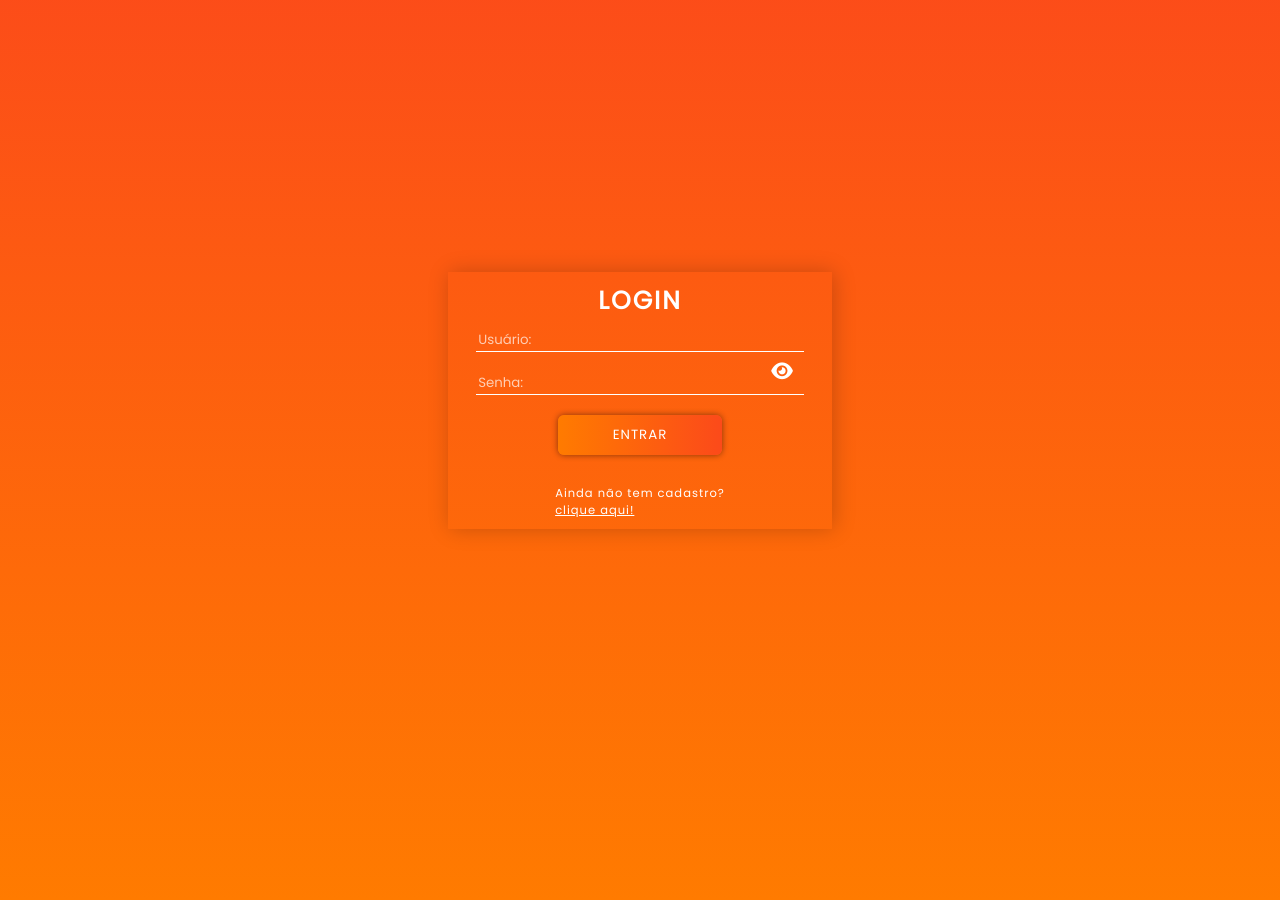
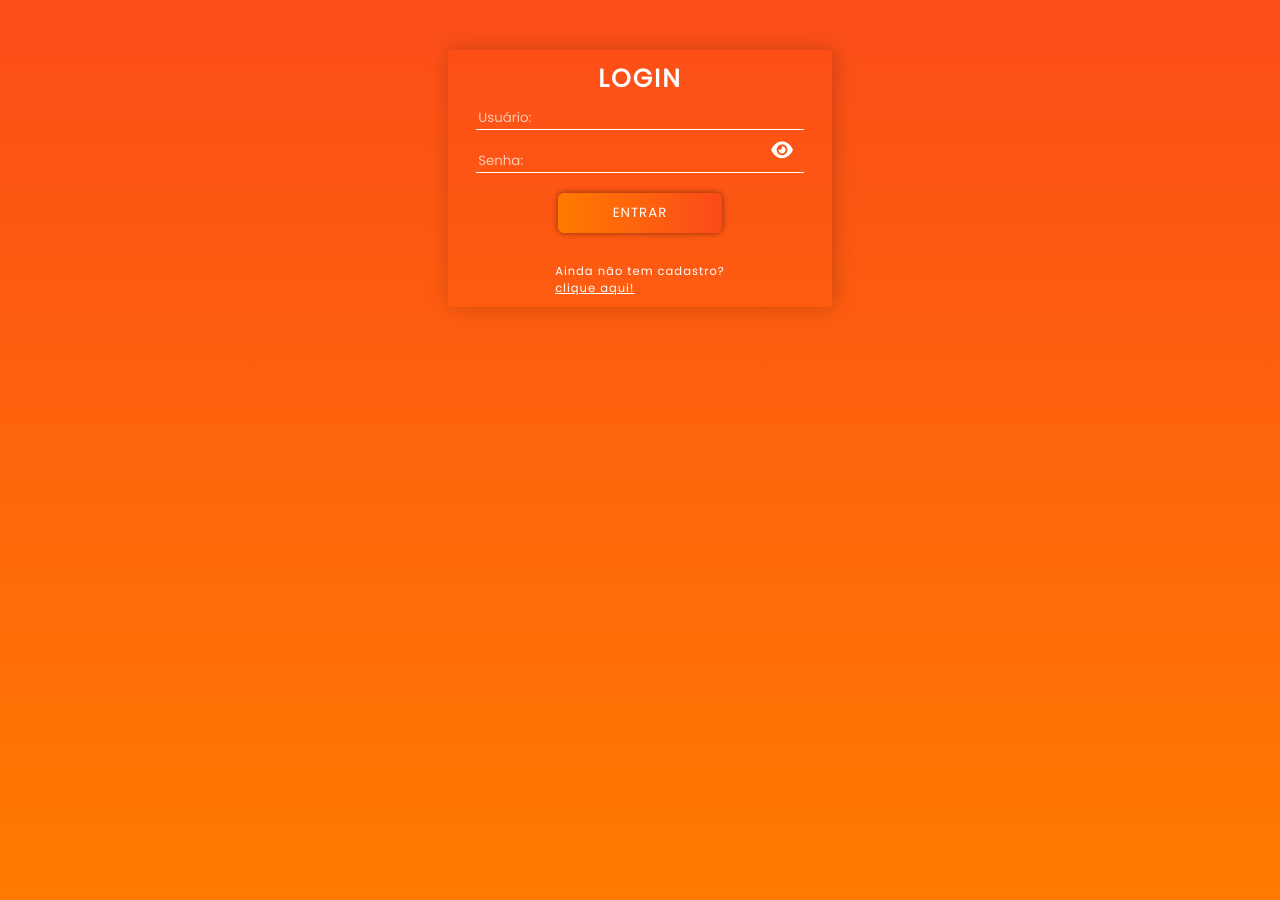
Before and after one commit to marcosilvadf/comunidade-mods, a PHP site: page /view/formCadastrar.php in a window 1280 px wide. Shown: the part 50-950 px from the top of the page. Run offline with PHP 8.4, Linux system fonts and the light colour scheme; some libraries are stand-ins or nearby versions.

Commit message:
fixed forms

```diff
--- a/css/form.css
+++ b/css/form.css
@@ -3,7 +3,6 @@ main
     display: flex;
     flex-direction: column;
     align-items: center;
-    justify-content: center;
     min-height: 100vh;
 }
 
@@ -17,6 +16,7 @@ main
     justify-content: center;
     padding: 10px;
     box-shadow: 2px 0px 20px rgba(0, 0, 0, 0.205);
+    margin-top: 50px;
 }
 
 .formTitle
```
